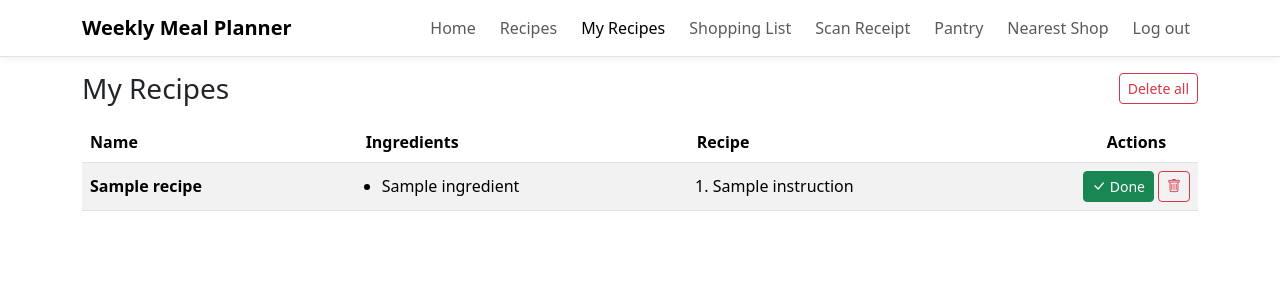
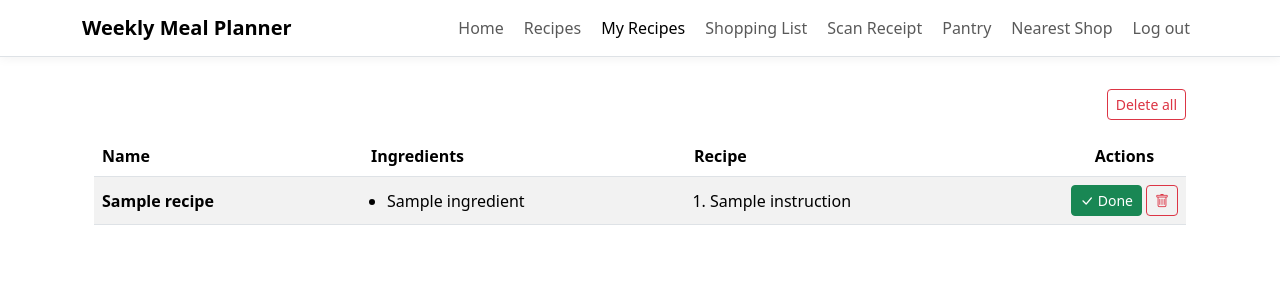
Before and after one commit to Atty737/DurHack2026, a Flask app: page /recipe_menu in a window 1280 px wide. Shown: the top 300 px of the page. Run offline with Flask 3, Linux system fonts and the light colour scheme; the visitor is signed in with stand-in values (Sample User, id 1); a database or web service that is not in the repository returns one stand-in record (values such as "Sample title").

Commit message:
update navbar

```diff
--- a/app/templates/base.html
+++ b/app/templates/base.html
@@ -59,6 +59,10 @@
         }
       }
 
+      :root {
+        --navbar-height: 4.5rem;
+      }
+
       /* Desktop (>= 576px): Fixed at top, full text navigation */
       @media (min-width: 576px) {
         .app-navbar {
@@ -76,7 +80,7 @@
         }
 
         body {
-          padding-top: 4.5rem !important;
+          padding-top: var(--navbar-height, 4.5rem) !important;
           padding-bottom: 1.5rem !important;
         }
 
@@ -111,7 +141,7 @@
         <a class="navbar-brand fw-bold d-none d-sm-inline-block" href="{{ url_for('main.index') }}">Weekly Meal Planner</a>
 
         <!-- Nav items: spaced evenly on mobile, aligned right on desktop -->
-        <div class="navbar-nav w-100 justify-content-around justify-content-sm-end align-items-center gap-sm-2">
+        <div class="navbar-nav w-100 justify-content-around justify-content-sm-end align-items-center flex-wrap gap-sm-1">
           <!-- Home link (desktop only) -->
           <a class="nav-link d-none d-sm-inline-block {% if request.endpoint == 'main.index' %}active{% endif %}" href="{{ url_for('main.index') }}" aria-label="Home" title="Home">
             <span class="d-none d-sm-inline">Home</span>
@@ -185,7 +215,7 @@
     </nav>
 
     <!-- Main Content Container -->
-    <main class="container py-3, px-0">
+    <main class="container py-3">
       <div class="container">
         {% block content %}{% endblock %}
       </div>
@@ -279,7 +309,28 @@
         toastDiv.addEventListener("hidden.bs.toast", () => toastDiv.remove());
       };
 
-      document.addEventListener("DOMContentLoaded", initExistingToasts);
+      function syncNavbarHeight() {
+        const nav = document.querySelector(".app-navbar");
+        if (nav && window.innerWidth >= 576) {
+          const height = nav.offsetHeight;
+          document.documentElement.style.setProperty("--navbar-height", height + "px");
+        } else {
+          document.documentElement.style.setProperty("--navbar-height", "0px");
+        }
+      }
+
+      window.addEventListener("resize", syncNavbarHeight);
+      document.addEventListener("DOMContentLoaded", function () {
+        initExistingToasts();
+        syncNavbarHeight();
+        if (window.ResizeObserver) {
+          const navEl = document.querySelector(".app-navbar");
+          if (navEl) {
+            new ResizeObserver(syncNavbarHeight).observe(navEl);
+          }
+        }
+      });
+      syncNavbarHeight();
     </script>
   </body>
 </html>
--- a/app/templates/complete_recipe.html
+++ b/app/templates/complete_recipe.html
@@ -1,6 +1,7 @@
 {% extends "base.html" %}
 
 {% block title %}Recipe Done: Update Pantry | Cooking{% endblock %}
+{% block mobile_title %}Complete Recipe{% endblock %}
 
 {% block content %}
 <div class="row justify-content-center">
--- a/app/templates/recipe_menu.html
+++ b/app/templates/recipe_menu.html
@@ -3,8 +3,8 @@
 {% block title %}My Recipes | Weekly Meal Planner{% endblock %}
 
 {% block content %}
-  <div class="d-flex justify-content-between align-items-center mb-3">
-    <h2 class="h3 mb-0">My Recipes</h2>
+  <div class="d-flex justify-content-between align-items-center my-3">
+    <h2 class="h3 mb-0"></h2>
     {% if items %}
       <form
         method="post"
--- a/app/templates/shopping_list.html
+++ b/app/templates/shopping_list.html
@@ -7,10 +7,6 @@
   <!-- Header & Actions -->
   <div class="d-flex flex-wrap justify-content-between align-items-center gap-2 mb-3 pb-2 border-bottom">
     <div>
-      <h2 class="h3 mb-1 d-flex align-items-center gap-2">
-        <i class="bi bi-cart3 text-primary"></i>
-        Shopping List
-      </h2>
       <div class="d-flex gap-2 align-items-center flex-wrap">
         <span class="badge bg-primary-subtle text-primary border border-primary-subtle" id="to-buy-badge">
           {{ unchecked_count }} to buy
```
Also changed, not shown: other parts of app/templates/base.html (+27 -1 lines).
